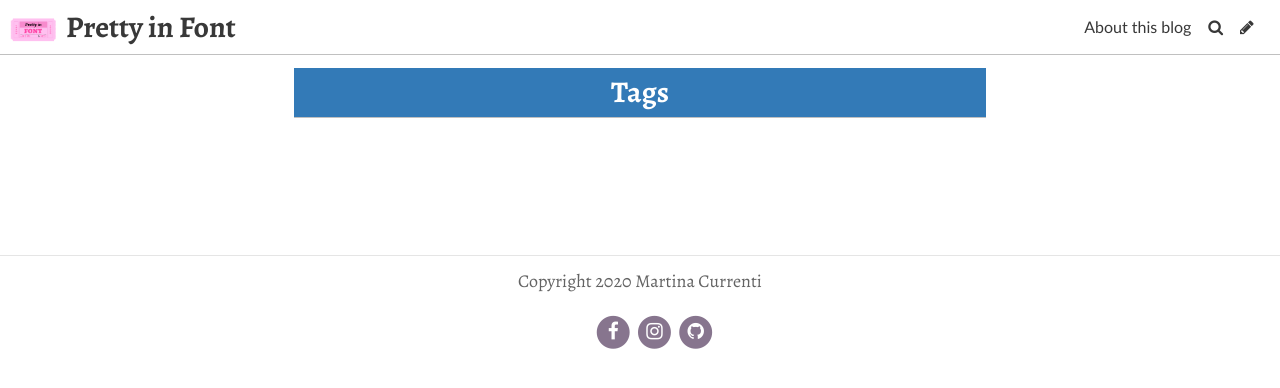
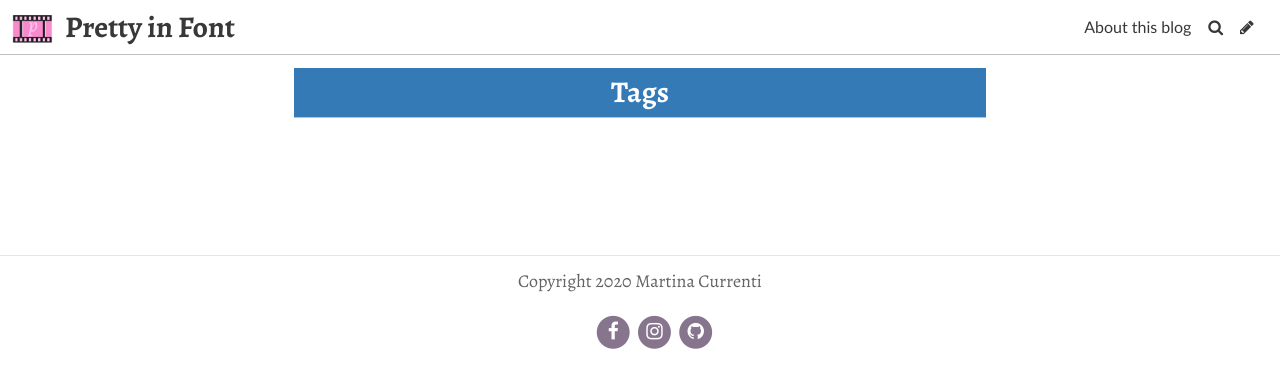
Before and after one commit to martinacurrenti/prettyinfont, a Jekyll site: the page built from pages/tags.md, in a window 1280 px wide. Shown: the top 388 px of the page. Built offline with Jekyll 4.4.1, drawn with Linux system fonts in a browser that asks for light colours; some web fonts are replaced.

Commit message:
Update Settings “general”

```diff
--- a/_data/settings.yml
+++ b/_data/settings.yml
@@ -4,7 +4,7 @@ header_text: ""
 footer_text: Copyright 2020 Martina Currenti
 header_feature_image: ../uploads/looksgood.png
 bannerheight: 10vmax
-logo: ../uploads/13.png
+logo: ../uploads/12.png
 favicon: ../uploads/android-chrome-512x512.png
 gridlayout: false
 fixednavbar: true
```
